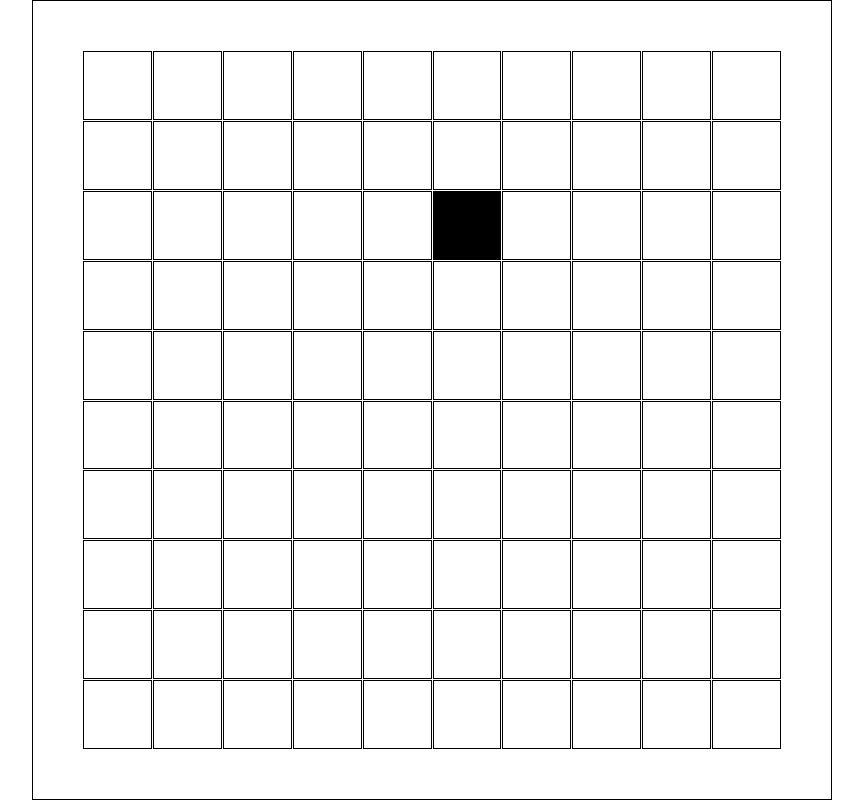
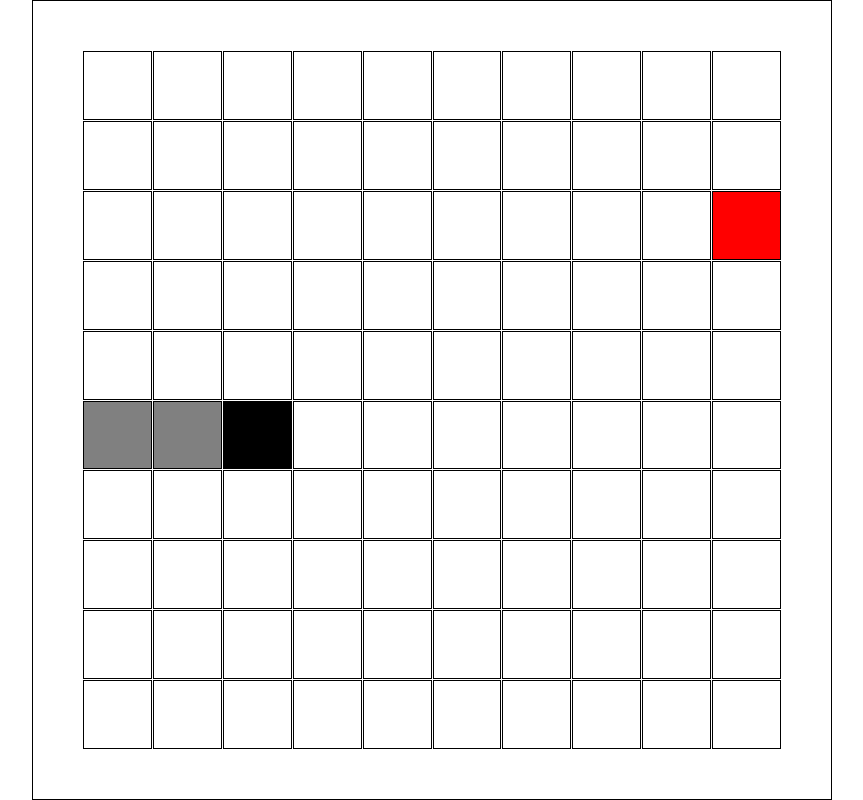
Before and after one commit to Kb739/snek, a React (Create React App) app: page / in a window 1280 px wide. Shown: the whole page, without its empty margins (208-1071 px from the left). Built offline with nearby package versions, Linux system fonts and the light colour scheme.

Commit message:
make snake body to follow the Head

```diff
--- a/src/Grid.js
+++ b/src/Grid.js
@@ -1,18 +1,29 @@
-import React, { useState } from "react";
+import React, { useState, useEffect } from "react";
 import useSnek from "./hooks/useSnek"
 import { gridSize } from "./InitialData"
 
 function Grid(props) {
 
     const [snekData] = useSnek()
+    const [foodPos, setFoodPos] = useState(nextFoodPos())
 
-    function createGrid(girdSize) {
-        const arr = []
+    function createGrid(gridSize) {
+        const arr = [];
         for (let i = 0; i < gridSize ** 2; i++) {
-            const style = {
-                backgroundColor: `${snekData.some(block => posToIndex(block.pos) === i) ? 'black' : 'white'}`
+            const block = {
+                style: {
+                    backgroundColor: "white"
+                },
+                className: "grid-block"
             }
-            arr.push(<div className="grid-block" style={style}></div>)
+            const snekBlock = snekData.find(item => posToIndex(item.pos) === i)
+            if (snekBlock) {
+                block.style.backgroundColor = `${snekBlock.color}`
+            }
+            else if (i === foodPos) {
+                block.style.backgroundColor = "red"
+            }
+            arr.push(block)
         }
         return arr
     }
@@ -21,7 +32,19 @@ function Grid(props) {
         return pos.x + pos.y * 10;
     }
 
-    const gridElements = createGrid(props.size)
+    function nextFoodPos() {
+        const emptyBlocks = []
+        for (let i = 0; i < gridSize ** 2; i++) {
+            if (!snekData.some(item => posToIndex(item.pos) === i))
+                emptyBlocks.push(i)
+        }
+        const num = Math.floor(Math.random() * emptyBlocks.length)
+        return emptyBlocks[num]
+    }
+
+    const gridElements = createGrid(props.size).map(block => {
+        return <div className={block.className} style={block.style}></div>
+    })
 
     const gridStyle = {
         display: 'grid',
@@ -29,6 +52,11 @@ function Grid(props) {
         gap: '1px'
 
     }
+
+    useEffect(() => {
+        setFoodPos(nextFoodPos())
+    }, [])
+
     return (
         <div className="grid" style={gridStyle} >
             {gridElements}
--- a/src/InitialData.js
+++ b/src/InitialData.js
@@ -1,10 +1,33 @@
-const snekData = [
-    {
-        pos: {
-            x: 5,
-            y: 5
+const snekData = {
+    body: [
+        {
+            pos: {
+                x: 5,
+                y: 5
+            },
+            color: 'black'
+        },
+        {
+            pos: {
+                x: 4,
+                y: 5
+            },
+            color: 'grey'
+        },
+        {
+            pos: {
+                x: 3,
+                y: 5
+            },
+            color: 'grey'
         }
+    ],
+    initialDirection: {
+        x: 1,
+        y: 0
     }
-]
+
+
+}
 const gridSize = 10;
 export { snekData, gridSize }
--- a/src/hooks/useSnek.js
+++ b/src/hooks/useSnek.js
@@ -3,14 +3,14 @@ import { snekData, gridSize } from '../InitialData'
 
 function useSnek() {
 
-    const [data, setData] = useState(snekData)
-    const [direction, setDirection] = useState({ x: 0, y: 1 })
+    const [data, setData] = useState(snekData.body)
+    const [direction, setDirection] = useState(snekData.initialDirection)
     const headPos = data[0].pos
 
     const dirRef = useRef(direction);
     dirRef.current = direction;
 
-    const prevPos = useRef(addDir(headPos, { x: 0, y: -1 }));
+    const prevPos = useRef(addDir(headPos, { x: -direction.x, y: -direction.y }));
     const physicalDir = useRef(direction);
     physicalDir.current = calculatePhysicalDirection()
 
@@ -30,9 +30,8 @@ function useSnek() {
             y: (gridSize + (pos.y + dir.y)) % gridSize
         }
     }
+
     function isOpposite(prevDir, newDir) {
-        console.log(prevDir)
-        console.log(newDir)
         return Math.abs(prevDir.x + newDir.x) + Math.abs(prevDir.y + newDir.y) === 0 ? true : false;
     }
 
@@ -47,6 +46,7 @@ function useSnek() {
             return arr
         })
     }
+
     function updateDirecton({ key }) {
         let x = 0, y = 0;
         switch (key) {
@@ -72,7 +72,6 @@ function useSnek() {
             }
             default: break;
         }
-        // if (dirRef.current.x !== -x && dirRef.current.y !== -y)
         setDirection({ x: x, y: y })
     }
 
```
